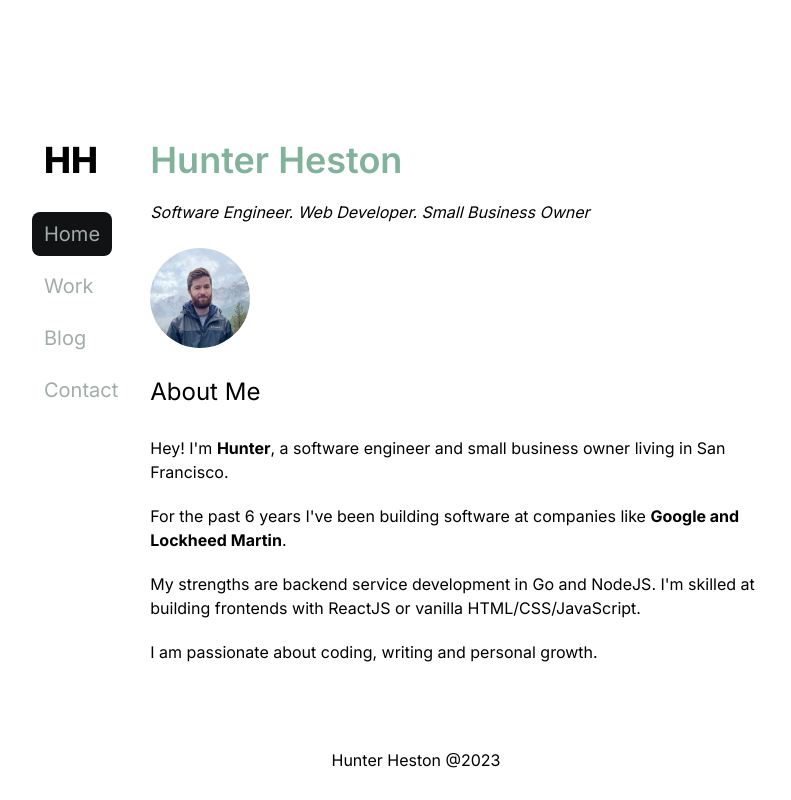
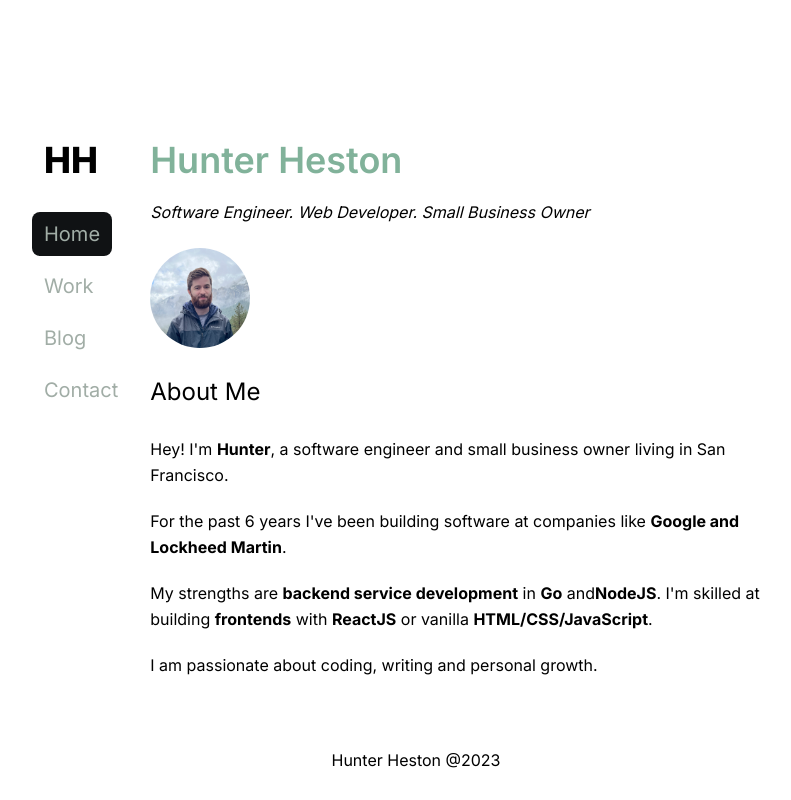
Before and after one commit to HunterHeston/personal-website, a Next.js app: page / in a window 1280 px wide. Shown: the whole page, without its empty margins (216-1007 px from the left). Built offline with nearby package versions, Linux system fonts and the light colour scheme.

Commit message:
Bolded more points in the text and increased line height.

```diff
--- a/pages/index.tsx
+++ b/pages/index.tsx
@@ -21,20 +21,24 @@ export default function Home() {
       {/* <hr /> */}
       <section>
         <H2>About Me</H2>
-        <p className="my-5">
+        <p className="my-5 leading-relaxed">
           Hey! I&apos;m <span className="font-bold">Hunter</span>, a software
           engineer and small business owner living in San Francisco.
         </p>
-        <p className="my-5">
+        <p className="my-5 leading-relaxed">
           For the past 6 years I&apos;ve been building software at companies
           like <span className="font-bold">Google and Lockheed Martin</span>.
         </p>
-        <p className="my-5">
-          My strengths are backend service development in Go and NodeJS.
-          I&apos;m skilled at building frontends with ReactJS or vanilla
-          HTML/CSS/JavaScript.
+        <p className="my-5 leading-relaxed">
+          My strengths are{" "}
+          <span className="font-bold">backend service development</span> in{" "}
+          <span className="font-bold">Go</span> and
+          <span className="font-bold">NodeJS</span>. I&apos;m skilled at
+          building <span className="font-bold">frontends</span> with{" "}
+          <span className="font-bold">ReactJS</span> or vanilla{" "}
+          <span className="font-bold">HTML/CSS/JavaScript</span>.
         </p>
-        <p className="my-5">
+        <p className="my-5 leading-relaxed">
           I am passionate about coding, writing and personal growth.
         </p>
       </section>
```
